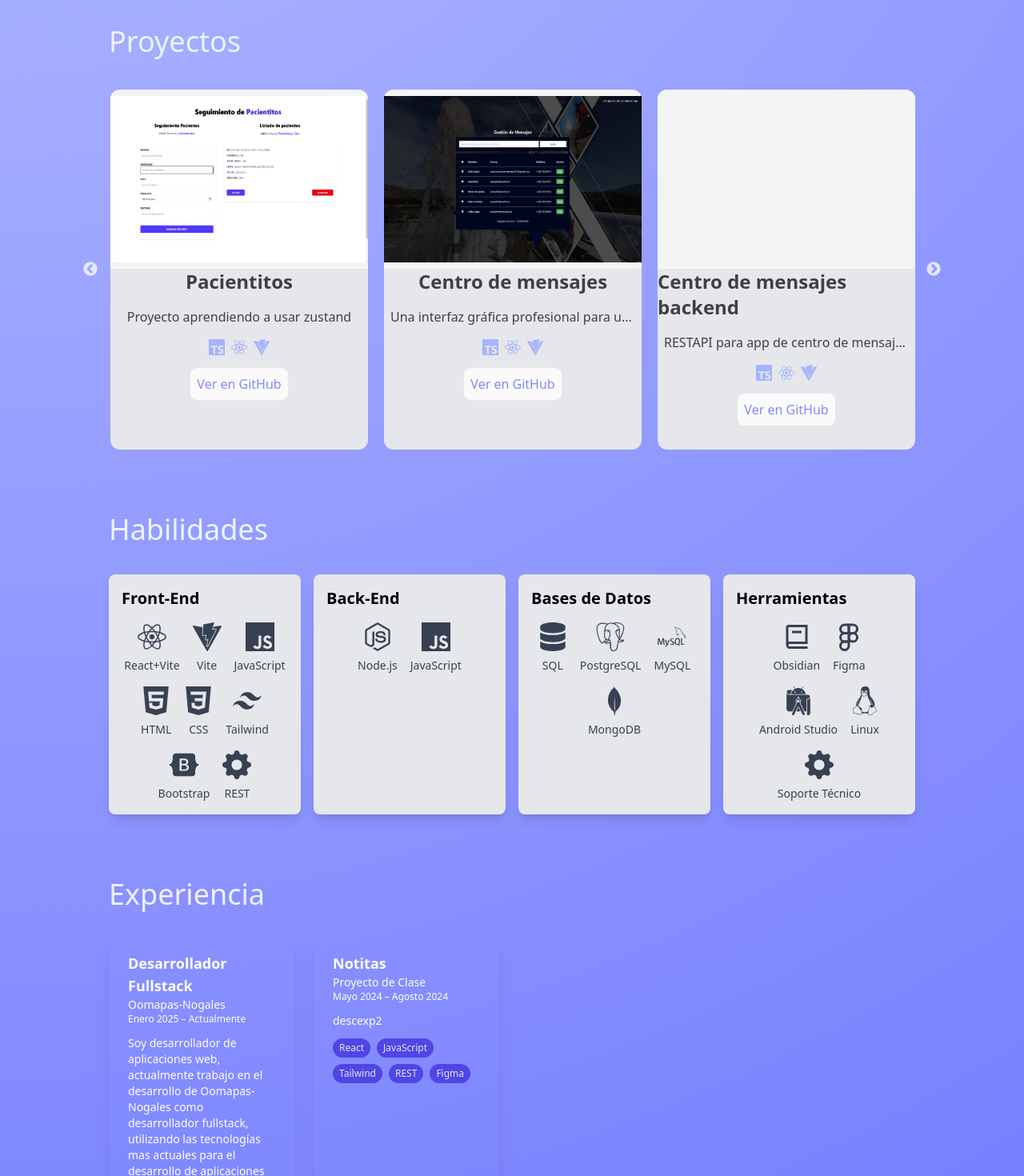
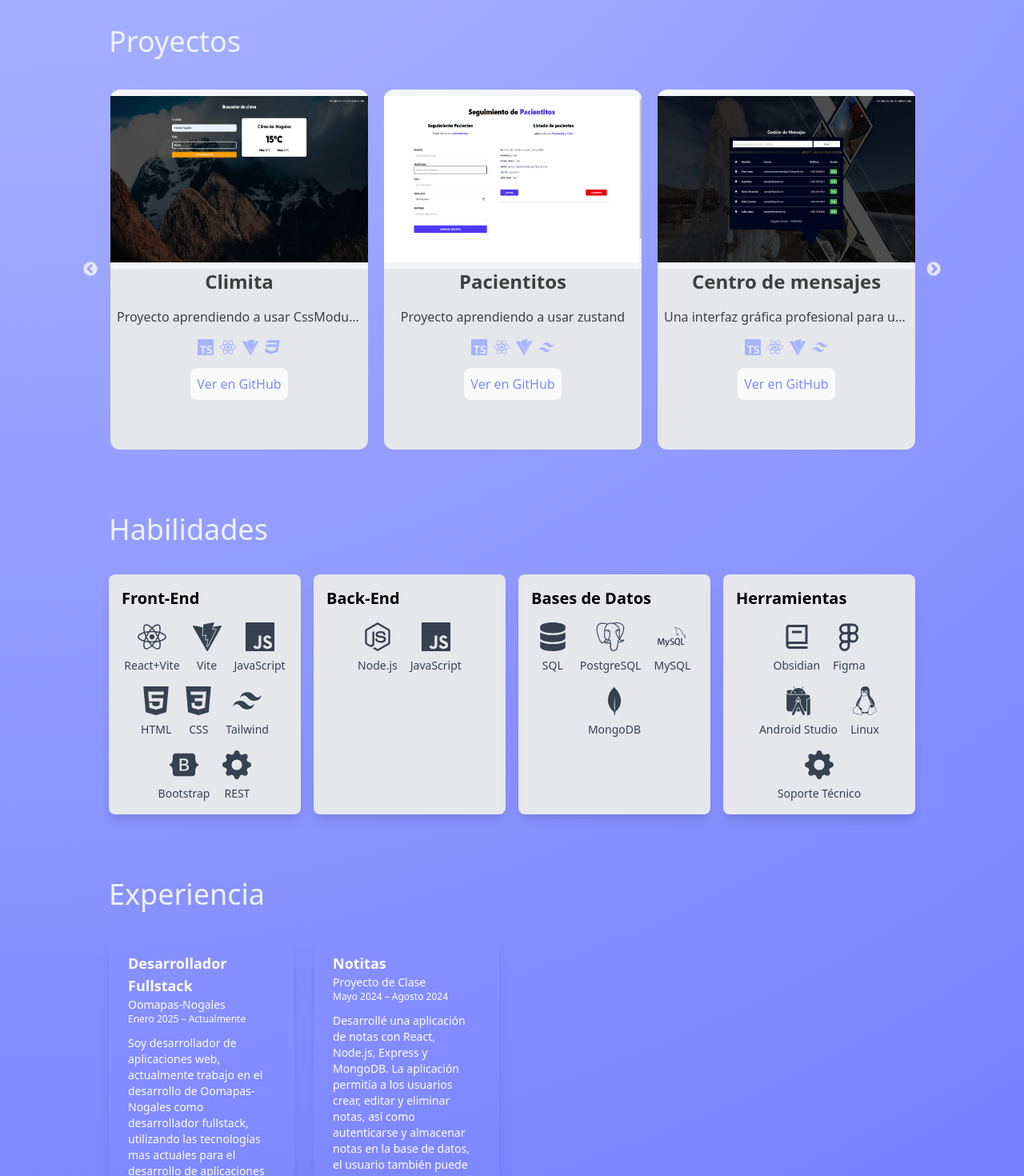
Before and after one commit to ErickCastroo/Portfolio, a React (Vite) app: page / in a window 1280 px wide. Shown: the part 720-2190 px from the top of the page at 80% size. Built offline with nearby package versions, Linux system fonts and the light colour scheme.

Commit message:
Agregar proyecto "Climita" con descripción, enlace e imagen en data.repos.ts; actualizar descripciones y lenguajes de proyectos existentes; añadir nueva traducción en translation.json

```diff
--- a/public/locales/es/translation.json
+++ b/public/locales/es/translation.json
@@ -16,6 +16,8 @@
   "Projectofclass": "Proyecto de Clase",
   "descexp1": "Soy desarrollador de aplicaciones web, actualmente trabajo en el desarrollo de Oomapas-Nogales como desarrollador fullstack, utilizando las tecnologías mas actuales para el desarrollo de aplicaciones web.",
 
+  "descexp2": "Desarrollé una aplicación de notas con React, Node.js, Express y MongoDB. La aplicación permitía a los usuarios crear, editar y eliminar notas, así como autenticarse y almacenar notas en la base de datos, el usuario también puede compartir notas con otros usuarios creando grupos.",
+
   "puntoexp1.1":"● Implementé la interfaz de usuario en React y TypeScript, priorizando la accesibilidad y la experiencia del usuario.",
   "puntoexp1.2":"● Colaboré en el desarrollo del backend, utilizando Node.js, para garantizar una arquitectura escalable y eficiente.",
   "puntoexp1.3":"● Diseñé manuales de usuario y guías técnicas para desarrolladores, facilitando la comprensión de la plataforma.",
--- a/src/data/data.repos.ts
+++ b/src/data/data.repos.ts
@@ -8,51 +8,58 @@ type Repo = {
 
 const repos: Repo[] = [
   {
+    "image": "./images/proyectos/Climita.png",
+    "name": "Climita",
+    "description": "Proyecto aprendiendo a usar CssModules y tipar una API",
+    "languages": ["TypeScript", "React", "Vite", "CSS"],
+    "url": "https://github.com/ErickCastroo/Pacientitos"
+  },
+  {
     "image": "./images/proyectos/Pacientitos.png",
     "name": "Pacientitos",
     "description": "Proyecto aprendiendo a usar zustand",
-    "languages": ["TypeScript", "React", "Vite"],
+    "languages": ["TypeScript", "React", "Vite", "Tailwindcss"],
     "url": "https://github.com/ErickCastroo/Pacientitos"
   },
   {
     "image": "./images/proyectos/Certrodemensajes.png",
     "name": "Centro de mensajes",
     "description": "Una interfaz gráfica profesional para una empresa llamada OOMAPAS como enviar mensajes",
-    "languages": ["TypeScript", "React", "Vite"],
+    "languages": ["TypeScript", "React", "Vite", "Tailwindcss"],
     "url": "https://github.com/ErickCastroo/Twilio_ui"
   },
   {
     "name": "Centro de mensajes backend",
     "description": "RESTAPI para app de centro de mensajes para una empresa llamada OOMAPAS como enviar mensajes",
-    "languages": ["TypeScript", "React", "Vite"],
+    "languages": ["TypeScript", "Node", "Express"],
     "url": "https://github.com/ErickCastroo/Twilio_ui"
   },
   {
     "image": "./images/proyectos/Gastitos.png",
     "name": "Gastitos",
     "description": "Proyecto personal donde aprendí a usar Reducer, useMemo, Context API y mis propios hooks, hecho con React+typeScript+Vite",
-    "languages": ["TypeScript", "React", "Vite"],
+    "languages": ["TypeScript", "React", "Vite", "Tailwindcss"],
     "url": "https://github.com/ErickCastroo/Gastitos"
   },
   {
     "image": "./images/proyectos/Notitas.png",
     "name": "Notitas",
     "description": "Interfaz gráfica de la aplicación de Notitas, hecha con React, ShadCN, TailwindCSS. Soporte español e ingles.",
-    "languages": ["TypeScript", "React", "Vite"],
+    "languages": ["TypeScript", "React", "Vite", "Tailwindcss"],
     "url": "https://github.com/zchelalo/notitas_ui"
   },
   {
     "image": "./images/proyectos/Saloncito.png",
     "name": "saloncito_ui",
     "description": "proyecto para Universidad Tecnologica de Nogales Sonora donde hacemos una plataforma de trabajo inspirada en classroom de google",
-    "languages": ["TypeScript", "React", "Vite"],
+    "languages": ["TypeScript", "React", "Vite", "Tailwindcss"],
     "url": "https://github.com/ErickCastroo/saloncito_ui"
   },
   {
     "image": "./images/proyectos/Calorias.png",
     "name": "ContadorDeCalorias",
     "description": "En este proyecto apriendi a usar mejor typescript junto con UseReducer",
-    "languages": ["TypeScript", "React", "Vite"],
+    "languages": ["TypeScript", "React", "Vite", "Tailwindcss"],
     "url": "https://github.com/ErickCastroo/ContadorDeCalorias"
   },
   {
--- a/src/utils/config/i18next.d.ts
+++ b/src/utils/config/i18next.d.ts
@@ -22,6 +22,7 @@ declare module 'i18next' {
         fechaexp2: string;
         collage: string;
         carrer: string;
+        descexp2: string;
         date: string;
         profesional: string;
         Projectofclass: string;
```
Also changed, not shown: public/images/proyectos/Climita.png (added).
